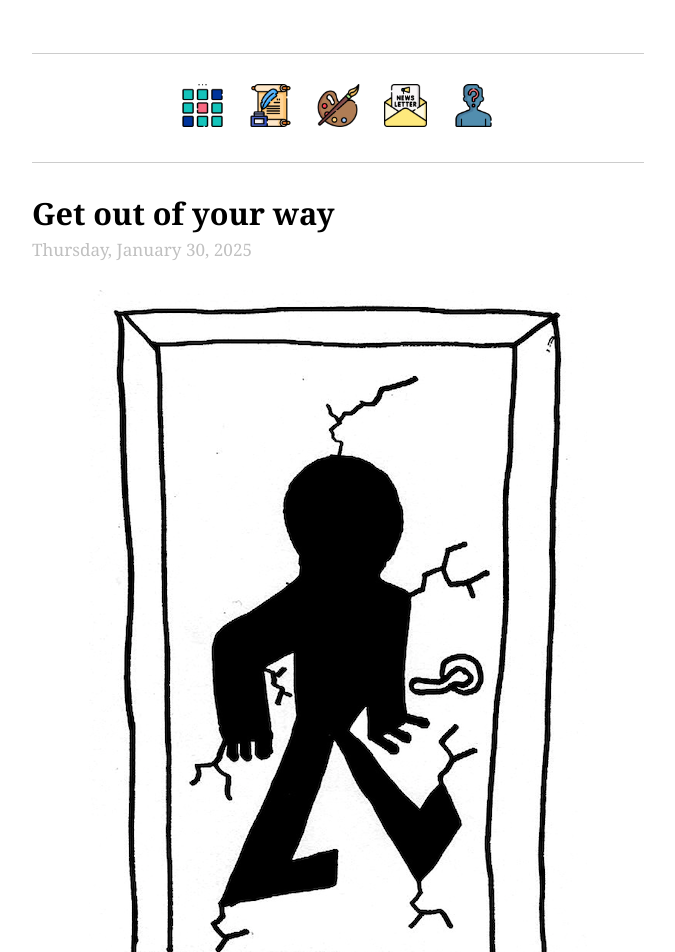
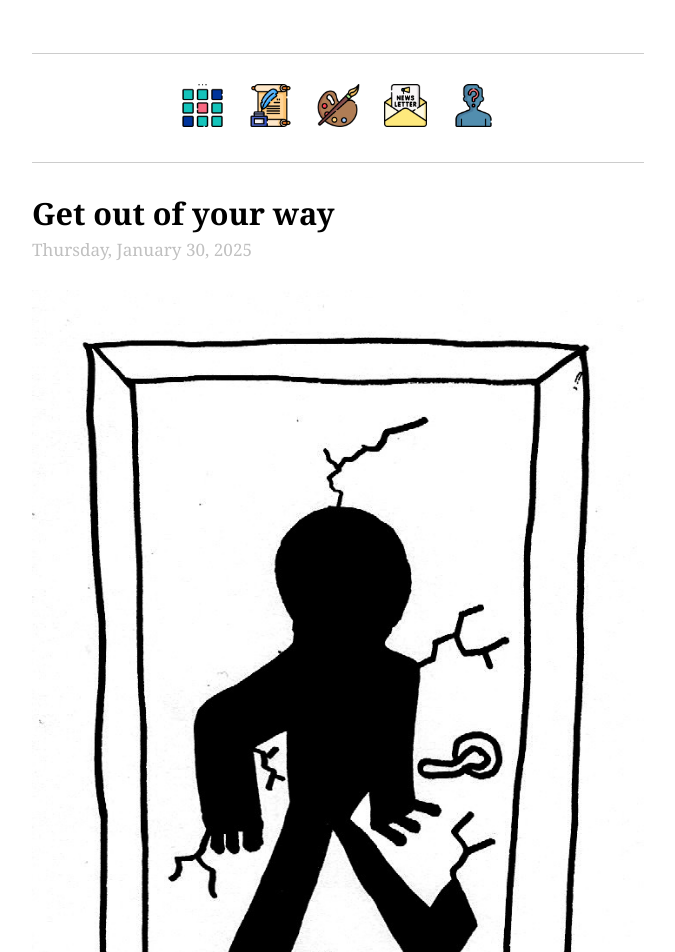
Before and after one commit to ellis-bio/ellisjalia, a Jekyll site: the page built from index.md, in a window 1280 px wide. Shown: the top 952 px of the page, without its empty margins (302-977 px from the left). Built offline with Jekyll 4.4.1, drawn with Linux system fonts in a browser that asks for light colours.

Commit message:
ud to index + get out of your way.md

```diff
--- a/index.md
+++ b/index.md
@@ -26,7 +26,7 @@
 <p style="font-size:1.7em; margin-bottom:0"><a href="https://ellisjalia.com/2025/01/30/get-out-of-your-way/"><b>Get out of your way</b></a></p>
 <p style="font-size:0.95em; color: silver">Thursday, January 30, 2025</p>
 
-<center><img src="/assets/images/get-out-of-your-way-header.png" style="margin-bottom:1.5em; margin-top: 1.5em;"></center>
+<center><img src="/assets/images/get-out-of-your-way-header.jpeg" style="margin-bottom:1.5em; margin-top: 1.5em;"></center>
 
 <p>So often I catch myself standing in my own way.</p>
 
```
Also changed, not shown: 2025/01/get-out-of-your-way.md (+1 -1 lines), assets/images/get-out-of-your-way-header.jpeg (added).
